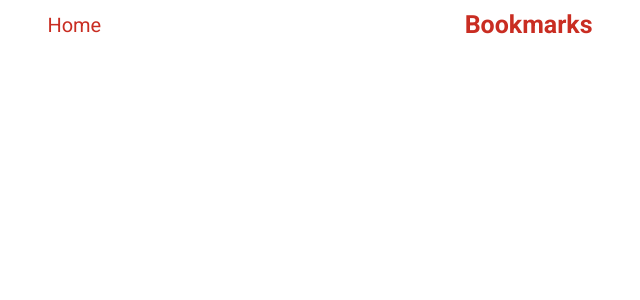
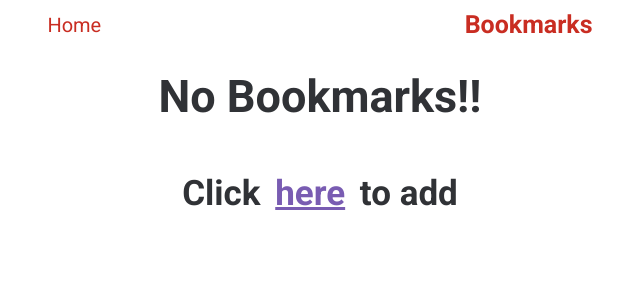
Before and after one commit to Harshithdhara291/randomQuoteGenerator, a React (Create React App) app: page /bookmarks in a window 1280 px wide. Shown: the top 300 px of the page, without its empty margins (320-960 px from the left). Built offline with nearby package versions, Linux system fonts and the light colour scheme; a web font is replaced by a local one.

Commit message:
final commit

```diff
--- a/src/components/Bookmarks/index.css
+++ b/src/components/Bookmarks/index.css
@@ -23,3 +23,36 @@
   font-family: 'Roboto';
   cursor: pointer;
 }
+.empty {
+  color: #303236;
+  font-size: 45px;
+  font-weight: bold;
+  background: none;
+  border: none;
+  font-family: 'Roboto';
+  text-align: center;
+  margin-top: 30px;
+}
+
+.empty-para {
+  color: #303236;
+  font-size: 35px;
+  font-weight: bold;
+  background: none;
+  border: none;
+  font-family: 'Roboto';
+  text-align: center;
+  margin-top: 20px;
+}
+.link {
+  color: #795cb2;
+  text-decoration: underline;
+  font-size: 35px;
+  font-weight: bold;
+  background: none;
+  border: none;
+  font-family: 'Roboto';
+  text-align: center;
+  margin-top: 20px;
+  cursor: pointer;
+}
--- a/src/components/Bookmarks/index.js
+++ b/src/components/Bookmarks/index.js
@@ -7,9 +7,36 @@ const Bookmarks = () => (
   <Context.Consumer>
     {value => {
       const {bookmarksList} = value
+      const isEmpty = bookmarksList.length === 0
       console.log(bookmarksList)
       return (
         <>
+          {isEmpty ? (
+            <div className="main-containers">
+              <div className="linkss">
+                <Link to="/">
+                  <button type="button" className="home-buttons">
+                    Home
+                  </button>
+                </Link>
+                <Link to="/bookmarks">
+                  <button type="button" className="bookmarks-buttons">
+                    Bookmarks
+                  </button>
+                </Link>
+              </div>
+              <h1 className="empty">No Bookmarks!!</h1>
+              <p className="empty-para">
+                Click{' '}
+                <Link to="/">
+                  <button type="button" className="link">
+                    here
+                  </button>
+                </Link>{' '}
+                to add{' '}
+              </p>
+            </div>
+          ) : (
             <div className="main-containers">
               <div className="linkss">
                 <Link to="/">
@@ -29,6 +56,7 @@ const Bookmarks = () => (
                 ))}
               </ul>
             </div>
+          )}
         </>
       )
     }}
```
Lines whose indentation alone changed are shown as unchanged.
